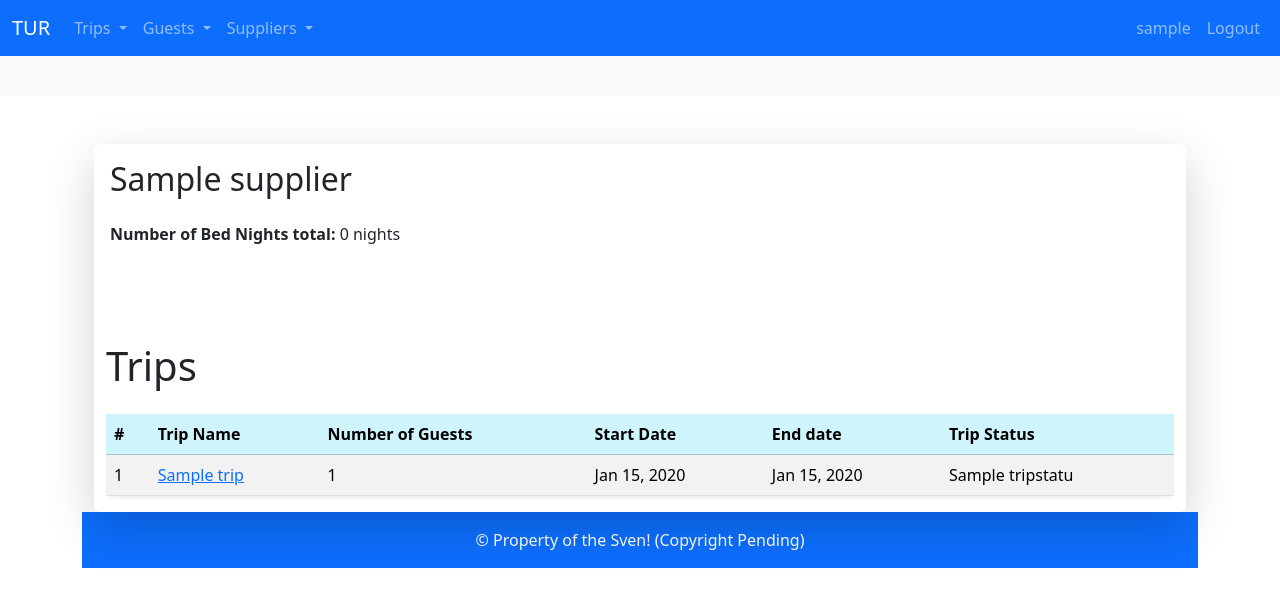
After one commit to the-zulu-viking/GAT-project, a Django app: page /supplier/1 in a window 1280 px wide. The commit adds this page. Shown: the top 607 px of the page. Run offline with Django 5.2, Linux system fonts and the light colour scheme; a user stored in the database is signed in; tables that the repository leaves empty hold one stand-in row (values such as "Sample post").

Commit message:
hid navbar options based on login setting

```diff
--- a/TravelPlanner/booking_system/models.py
+++ b/TravelPlanner/booking_system/models.py
@@ -125,6 +125,9 @@ class Trip(models.Model):
             raise ValidationError("An agent must be selected if the trip was generated by an agent.")
         if self.generated and self.generated.title.lower() != "agent" and self.agent:
             raise ValidationError("Agent should only be set if the trip was generated by an agent.")
+        # make sure start is before end
+        if self.start_date and self.end_date and self.end_date <= self.start_date:
+            raise ValidationError("Trip end date must be after the start date.")
 
     def __str__(self):
         return self.name
@@ -150,8 +153,23 @@ class Basis(models.Model):
 class Supplier(models.Model):
     name = models.CharField(max_length=64)
 
+    def accommodation_trips(self):
+        """Returns all trips where this supplier is used for accommodation."""
+        return Trip.objects.filter(accommodation__supplier=self).distinct()
+
+    def acc_bed_nights(self):
+        """Returns total bed nights"""
+        total_bed_nights = 0
+        for accom in Accommodation.objects.filter(supplier=self):
+            nights = accom.duration()
+            if nights and accom.units:
+                total_bed_nights += nights * accom.units
+        return total_bed_nights
+
     def __str__(self):
         return self.name
+
+
 
 class Accommodation(models.Model):
     trip = models.ForeignKey(Trip, on_delete=models.PROTECT)
@@ -172,8 +190,33 @@ class Accommodation(models.Model):
         self.paid = bool(self.paid_date)
         super().save(*args, **kwargs)
 
+    def duration(self):
+        '''calculates number of nights of a stay '''
+        if self.arrival_date and self.departure_date:
+            return (self.departure_date - self.arrival_date).days
+        return None
+
     def __str__(self):
         return f"{self.trip} -- {self.supplier}"
+
+    def check_warnings(self):
+        """Return a list of soft warnings, not errors."""
+        warnings = []
+        if self.trip:
+            if self.arrival_date and self.arrival_date < self.trip.start_date:
+                warnings.append("Accommodation arrival is before trip start date.")
+            if self.departure_date and self.departure_date > self.trip.end_date:
+                warnings.append("Accommodation departure is after trip end date.")
+        return warnings
+
+    def clean(self):
+        """Ensure accommodation dates are correct."""
+        if self.arrival_date and self.departure_date:
+            if self.arrival_date >= self.departure_date:
+                raise ValidationError("Arrival date must be before departure date.")
+
+
+
 
 class Flight(models.Model):
     trip = models.ForeignKey(Trip, on_delete=models.CASCADE)
--- a/TravelPlanner/booking_system/templates/base.html
+++ b/TravelPlanner/booking_system/templates/base.html
@@ -1,34 +1,51 @@
-
-
 <!DOCTYPE html>
 <html lang="en">
 <head>
 <meta charset="utf-8">
-<title class="fw-bold">{% block title %}{% endblock %} &bull; WEB APPLICATIONS</title>
+<title class="fw-bold">{% block title %}{% endblock %} &bull; TUR</title>
 <link href="https://cdn.jsdelivr.net/npm/bootstrap@5.3.5/dist/css/bootstrap.min.css" rel="stylesheet" integrity="sha384-SgOJa3DmI69IUzQ2PVdRZhwQ+dy64/BUtbMJw1MZ8t5HZApcHrRKUc4W0kG879m7" crossorigin="anonymous">
 <link rel="stylesheet" href="https://cdn.jsdelivr.net/npm/bootstrap-icons@1.10.5/font/bootstrap-icons.css">
 
 </head>
 
 <body>
-<nav class="navbar navbar-expand-lg navbar-dark bg-dark">
+<nav class="navbar navbar-expand-lg navbar-dark bg-primary">
   <div class="container-fluid">
     <a class="navbar-brand" href="{% url 'home' %}">TUR</a>
     <button class="navbar-toggler" type="button" data-bs-toggle="collapse" data-bs-target="#navbarSupportedContent" aria-controls="navbarSupportedContent" aria-expanded="false" aria-label="Toggle navigation">
       <span class="navbar-toggler-icon"></span>
     </button>
     <div class="collapse navbar-collapse" id="navbarSupportedContent">
+      {% if user.is_authenticated %}
       <ul class="navbar-nav me-auto mb-2 mb-lg-0">
-        <li class="nav-item">
-          <a class="nav-link active" aria-current="page" href="{% url 'trips_overview' %}">Trips</a>
-        </li>
-        <li class="nav-item">
-          <a class="nav-link active" aria-current="page" href="{% url 'create_trip' %}">New Trip</a>
-        </li>
-        <li class="nav-item">
-          <a class="nav-link active" aria-current="page" href="{% url 'guest_overview' %}">Guests</a>
-        </li>
 
+
+        <li class="nav-item dropdown">
+          <a class="nav-link dropdown-toggle" href="#" role="button" data-bs-toggle="dropdown" aria-expanded="false">
+            Trips
+          </a>
+          <ul class="dropdown-menu">
+            <li> <a class="dropdown-item " aria-current="page" href="{% url 'trips_overview' %}">List</a>  </li>
+            <li> <a class="dropdown-item  " aria-current="page" href="{% url 'create_trip' %}">New Trip</a> </li>
+          </ul>
+          <li class="nav-item dropdown">
+            <a class="nav-link dropdown-toggle" href="#" role="button" data-bs-toggle="dropdown" aria-expanded="false">
+              Guests
+            </a>
+            <ul class="dropdown-menu">
+              <li> <a class="dropdown-item " aria-current="page" href="{% url 'guest_overview' %}">List</a>  </li>
+              <li> <a class="dropdown-item  " aria-current="page" href="#">New Guest</a> </li>
+            </ul>
+            <li class="nav-item dropdown">
+              <a class="nav-link dropdown-toggle" href="#" role="button" data-bs-toggle="dropdown" aria-expanded="false">
+                Suppliers
+              </a>
+              <ul class="dropdown-menu">
+                <li> <a class="dropdown-item " aria-current="page" href="{% url 'supplier_overview' %}">List</a>  </li>
+                <li> <a class="dropdown-item  " aria-current="page" href="{% url 'create_supplier' %}">New Supplier</a> </li>
+              </ul>
+
+        {% endif %}
       </ul>
       <ul class="navbar-nav ms-auto mb-2 mb-lg-0">
         {% if user.is_authenticated %}
@@ -63,7 +80,7 @@
 {% endblock body %}
 </div>
 
-<div class="bottom bg-dark text-white text-center p-3 ">
+<div class="bottom bg-primary text-white text-center p-3 ">
 &copy; Property of the Sven! (Copyright Pending)
 </div>
 <script src="https://cdn.jsdelivr.net/npm/bootstrap@5.3.5/dist/js/bootstrap.bundle.min.js" ></script>
--- a/TravelPlanner/booking_system/templates/booking_system/partials/trip_list.html
+++ b/TravelPlanner/booking_system/templates/booking_system/partials/trip_list.html
@@ -2,7 +2,7 @@
     <h1 class="mb-4"> Trips</h1>
     <div class="table-responsive">
         <table class="table table-striped table-hover shadow-sm rounded">
-            <thead class="table-dark">
+            <thead class="table-info">
                 <tr>
                     <th>#</th>
                     <th>Trip Name</th>
--- a/TravelPlanner/booking_system/templates/booking_system/supplier/supplier_overview.html
+++ b/TravelPlanner/booking_system/templates/booking_system/supplier/supplier_overview.html
@@ -17,16 +17,16 @@
 
     <div class="table-responsive">
         <table class="table table-striped table-hover shadow-sm rounded">
-            <thead class="table-dark">
+            <thead class="table-info">
                 <tr>
                     <th>Name</th>
 
                 </tr>
             </thead>
             <tbody>
-                {% for supplier in supplier %}
+                {% for s in suppliers %}
                 <tr>
-                    <td><a href="{% url '#'' %}">{{ supplier }}</a></td>
+                    <td><a href="{% url 'supplier_view' s.id %}"> {{ s }} </a></td>
                 </tr>
                 {% empty %}
                 <tr>
--- /dev/null
+++ b/TravelPlanner/booking_system/templates/booking_system/supplier/supplier_view.html
@@ -0,0 +1,27 @@
+{%extends "base.html" %}
+
+
+{%block title %}{{ supplier }}{%endblock title%}
+
+
+{%block body%}
+
+<div class="container mt-5">
+  <div class="card shadow-lg border-0">
+    <div class="card-body">
+      <h2 class="card-title mb-4">{{ supplier  }}</h2>
+
+      <div class="row mb-3">
+        <div class="col-md-6">
+          <p><strong>Number of Bed Nights total:</strong> {{ supplier.acc_bed_nights }} nights</p>
+        </div>
+
+      </div>
+
+  </div>
+  {% include "booking_system/partials/trip_list.html" %}
+</div>
+
+
+
+{% endblock %}
--- a/TravelPlanner/booking_system/urls.py
+++ b/TravelPlanner/booking_system/urls.py
@@ -82,13 +82,16 @@ urlpatterns = [
          name="trip_delete_accommodation"),
 
 
-    path('supplier/new/',
-          views.create_supplier,
-          name='create_supplier'),
-
-
     # Guest URLs
     path("guest/", views.guest_overview, name='guest_overview'),
     path("guest/<int:guest_id>", views.guest_view, name='guest_view'),
+    #path("guest/new", views.guest_edit, name='create_guest'),
     path("guest/<int:guest_id>/edit", views.guest_edit, name='guest_edit'),
+
+    # Supplier URLs
+    path("supplier/", views.supplier_overview, name='supplier_overview'),
+    path("supplier/<int:supplier_id>", views.supplier_view , name='supplier_view'),
+    path('supplier/new/', views.create_supplier, name='create_supplier'),
+    #path("supplier/<int:supplier_id>/edit", views.guest_edit, name='guest_edit'),
+
 ]
--- a/TravelPlanner/booking_system/views.py
+++ b/TravelPlanner/booking_system/views.py
@@ -175,6 +175,8 @@ def trip_create_guest(request, trip_id, slot_index):
         'trip': trip,
         'slot_index': slot_index,
     })
+
+
 @login_required
 def trip_remove_guest(request, trip_id, guest_id):
     trip = get_object_or_404(Trip, id=trip_id)
@@ -242,6 +244,7 @@ def trip_edit_flight(request, trip_id, flight_id):
         if form.is_valid():
             form.save()
     return redirect('trip_add_flights', trip_id=trip.id)
+
 @login_required
 def trip_delete_flight(request, trip_id, flight_id):
     trip = get_object_or_404(Trip, id=trip_id)
@@ -283,20 +286,6 @@ def trip_delete_accommodation(request, trip_id, acc_id):
     return redirect("trip_add_accommodations", trip_id=trip.id)
 
 
-
-@login_required
-def create_supplier(request):
-    if request.method == "POST":
-        form = SupplierForm(request.POST)
-        if form.is_valid():
-            form.save()
-            return redirect(request.GET.get("next", "trips_overview"))
-    else:
-        form = SupplierForm()
-
-    return render(request, "booking_system/supplier/supplier_form.html", {
-        "form": form
-    })
 
 def trip_view(request,trip_id):
     trip = get_object_or_404(Trip,id=trip_id)
@@ -362,3 +351,40 @@ def guest_edit(request,guest_id):
     return render(request, 'booking_system/guest/guest_edit.html',
                   {'guest': guest,
                    "form": form})
+
+@login_required
+def supplier_overview(request):
+    search_query = request.GET.get('search', '')
+    if search_query:
+        suppliers = Supplier.objects.filter(name__icontains = search_query)
+    else:
+        suppliers = Supplier.objects.order_by()
+
+    context = {
+        'suppliers':suppliers
+        }
+    return render(request,"booking_system/supplier/supplier_overview.html", context=context)
+
+
+@login_required
+def supplier_view(request,supplier_id):
+    supplier = get_object_or_404(Supplier,id=supplier_id)
+    trips = supplier.accommodation_trips()
+
+    print(trips)
+    return render(request, 'booking_system/supplier/supplier_view.html',
+                  {'supplier': supplier,'trips':trips })
+
+@login_required
+def create_supplier(request):
+    if request.method == "POST":
+        form = SupplierForm(request.POST)
+        if form.is_valid():
+            form.save()
+            return redirect(request.GET.get("next", "supplier_overview"))
+    else:
+        form = SupplierForm()
+
+    return render(request, "booking_system/supplier/supplier_form.html", {
+        "form": form
+    })
```
Also changed, not shown: 5 other files.
